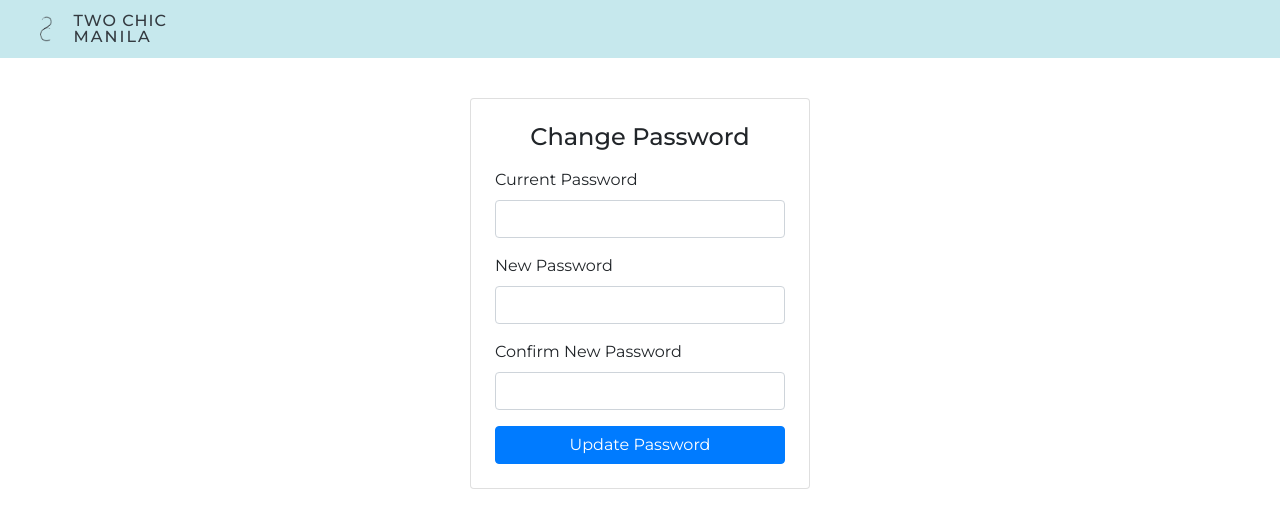
After one commit to ndrch18/Rajac-Solutions, a Django app: template TwoChic/system_app/templates/system_app/change_password.html in a window 1280 px wide. The commit adds this page. Shown: the top 528 px of the page. Run offline with Django 5.2, Linux system fonts and the light colour scheme; the template is opened without the code that fills it, so the values that code supplies are empty; some libraries are stand-ins or nearby versions.

Commit message:
fixed account dropdown

```diff
--- a/TwoChic/system_app/static/bootstrap/css/custom.css
+++ b/TwoChic/system_app/static/bootstrap/css/custom.css
@@ -58,3 +58,21 @@ body { font-family: 'Montserrat', sans-serif; }
     font-weight: 500;
     color: #333;
 }
+
+.account-icon {
+    font-size: 32px;
+    cursor: pointer;
+}
+
+/* small card look */
+.account-card {
+  min-width: 180px;
+  right: 0;
+  left: auto;
+}
+
+.account-card .dropdown-item {
+    display: flex;
+    align-items: center;
+    gap: 6px;
+}
--- a/TwoChic/system_app/templates/system_app/base.html
+++ b/TwoChic/system_app/templates/system_app/base.html
@@ -19,43 +19,63 @@
 
     <!-- Custom CSS -->
     <link rel="stylesheet" href="{% static 'bootstrap/css/custom.css' %}">
+
+    <!-- jQuery -->
+    <script src="https://code.jquery.com/jquery-3.5.1.slim.min.js"></script>
+
+    <!-- Popper -->
+    <script src="https://cdn.jsdelivr.net/npm/popper.js@1.16.1/dist/umd/popper.min.js"></script>
+
+    <!-- Bootstrap 4 JS -->
+    <script src="{% static 'bootstrap/js/bootstrap.min.js' %}"></script>
 </head>
 
 <body>
     <!-- Header at the top of the page -->
     <nav class="navbar navbar-expand-lg shadow-sm custom-navbar fixed-top">
         <div class="container-fluid d-flex align-items-center">
-        <!-- RIGHT: Account Icon (only when logged in) -->
-            {% if request.session.account_id %}
 
+        <!-- LEFT: Logo + Brand (always visible) -->
             <div class="d-flex align-items-center ms-2">
-                    <a class="navbar-brand d-flex align-items-center" href="{% url 'prodman_homepage' %}">
+                <a class="navbar-brand d-flex align-items-center text-dark text-decoration-none"
+                    href="{% url 'prodman_homepage' %}">
                     <img src="{% static 'images/logo.png' %}" alt="Logo" width="20" class="me-2">
                 </a>
 
-                    <a class="d-flex flex-column lh-1 text-dark" href="{% url 'prodman_homepage' %}">
+                <a class="d-flex flex-column lh-1 text-dark text-decoration-none"
+                    href="{% url 'prodman_homepage' %}">
                     <span class="brand-top">TWO CHIC</span>
                     <span class="brand-bottom">MANILA</span>
                 </a>
             </div>
-                <div class="ms-auto me-3">
-                    <a href="{% url 'logout' %}" class="text-dark text-decoration-none">
+
+        <!-- RIGHT: Account dropdown (only when logged in) -->
+        {% if request.session.account_id %}
+            <div class="ms-auto mr-3 dropdown">
+                <button class="btn p-0 border-0 bg-transparent text-dark dropdown-toggle"
+                    href="#"
+                    role="button"
+                    data-toggle="dropdown"
+                    aria-expanded="false">
                     <span class="material-icons account-icon">account_circle</span>
+                </button>
+
+            <div class="dropdown-menu dropdown-menu-left shadow account-card">
+                <a class="dropdown-item" href="{% url 'change_password' %}">
+                    <span class="material-icons mr-2">lock</span>
+                    Change password
                 </a>
-                </div>
 
-            {% else %}
-                <div class="d-flex align-items-center ms-2">
-                    <div class="navbar-brand d-flex align-items-center">
-                        <img src="{% static 'images/logo.png' %}" alt="Logo" width="20" class="me-2">
-                    </div>
+            <div class="dropdown-divider"></div>
 
-                    <div class="d-flex flex-column lh-1">
-                        <span class="brand-top">TWO CHIC</span>
-                        <span class="brand-bottom">MANILA</span>
+                <a class="dropdown-item text-danger" href="{% url 'logout' %}">
+                    <span class="material-icons mr-2">logout</span>
+                    Logout
+                </a>
             </div>
       </div>
     {% endif %}
+
   </div>
 </nav>
 
--- /dev/null
+++ b/TwoChic/system_app/templates/system_app/change_password.html
@@ -0,0 +1,41 @@
+{% extends "system_app/base.html" %}
+{% load static %}
+
+{% block content %}
+<div class="container mt-4">
+  <div class="row justify-content-center">
+    <div class="col-12 col-sm-10 col-md-6 col-lg-4">
+      <div class="card shadow-sm">
+        <div class="card-body p-4">
+          <h4 class="text-center mb-3">Change Password</h4>
+
+          <form method="POST">
+            {% csrf_token %}
+
+            <div class="mb-3">
+              <label class="form-label">Current Password</label>
+              <input type="password" name="current_password" class="form-control" required>
+            </div>
+
+            <div class="mb-3">
+              <label class="form-label">New Password</label>
+              <input type="password" name="new_password" class="form-control" required>
+            </div>
+
+            <div class="mb-3">
+              <label class="form-label">Confirm New Password</label>
+              <input type="password" name="confirm_password" class="form-control" required>
+            </div>
+
+            <button class="btn btn-primary w-100">Update Password</button>
+          </form>
+
+          {% if message %}
+            <div class="alert alert-info text-center mt-3 mb-0">{{ message }}</div>
+          {% endif %}
+        </div>
+      </div>
+    </div>
+  </div>
+</div>
+{% endblock %}
--- a/TwoChic/system_app/urls.py
+++ b/TwoChic/system_app/urls.py
@@ -23,6 +23,7 @@ urlpatterns = [
     path('', views.login_view, name='login'),
     path('login_view/', views.login_view, name='login'),
     path('logout/', views.logout_view, name='logout'),
+    path("change-password/", views.change_password_view, name="change_password"),
 
     path('prodman/', views.prodman_homepage, name='prodman_homepage'),
     path('prodman_matinv/', views.prodman_matinv, name='prodman_matinv')
```
Also changed, not shown: TwoChic/system_app/templates/system_app/prodman_matinv.html (+4 -3 lines), TwoChic/system_app/views.py (+29 -0 lines), TwoChic/db.sqlite3. Lines whose indentation alone changed are shown as unchanged.
